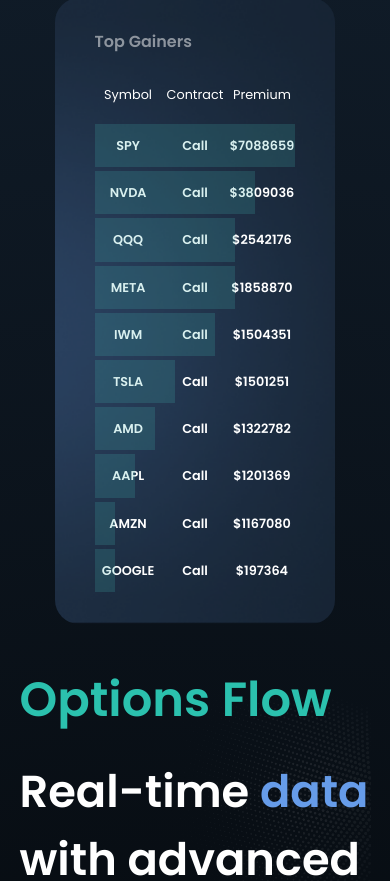
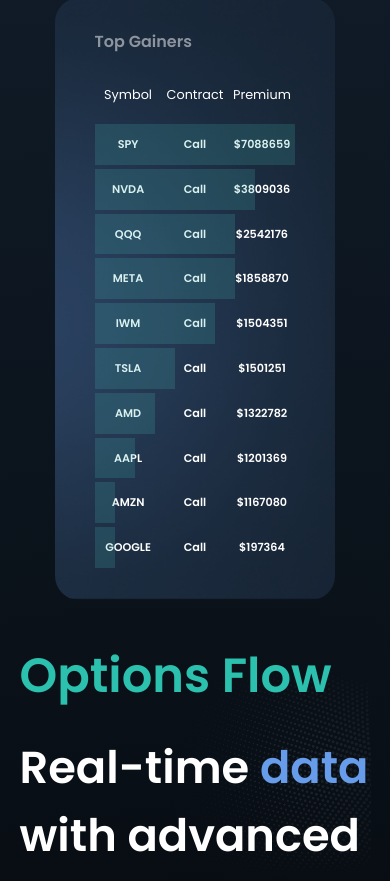
Before and after one commit to MoazamAli45/AlertWebsiteReact, a React (Vite) app in the folder frontend/: page / in a window 390 px wide. Shown: the part 1256-2137 px from the top of the page. Built offline with nearby package versions, Linux system fonts and the light colour scheme.

Commit message:
table bugs fixed

```diff
--- a/frontend/src/components/PagesComponent/CustomTable/Row.tsx
+++ b/frontend/src/components/PagesComponent/CustomTable/Row.tsx
@@ -12,18 +12,18 @@
   return (
     <div
       className={`group w-full grid grid-cols-3 relative z-10 py-3 rounded-lg
-         hover:bg-[#40B5AD] hover:scale-x-[1.4] transform    transition-all duration-300`}
+         hover:bg-[#40B5AD] hover:scale-x-[1.3] hover:px-5  lg:hover:scale-x-[1.4] transform    transition-all duration-500`}
     >
       {/* ==> Entry 1  */}
-      <div className="text-[.8rem] font-[700] group-hover:text-[1.2rem]">
+      <div className="text-[.7rem]  lg:text-[.8rem] font-[700] group-hover:text-[.9rem] lg:group-hover:text-[1.2rem]">
         {item.name}
       </div>
       {/* ==> Entry 2  */}
-      <div className="text-[.8rem] font-[700] group-hover:text-[1.2rem]">
+      <div className="text-[.7rem]  lg:text-[.8rem] font-[700] group-hover:text-[.9rem] lg:group-hover:text-[1.2rem]">
         Call
       </div>
       {/* ==> Entry 3  */}
-      <div className="text-[.8rem] font-[700] group-hover:text-[1.2rem]">
+      <div className="text-[.7rem]  lg:text-[.8rem] font-[700] group-hover:text-[.9rem] lg:group-hover:text-[1.2rem]">
         ${item.price}
       </div>
       {/* ==> Background  */}
```
